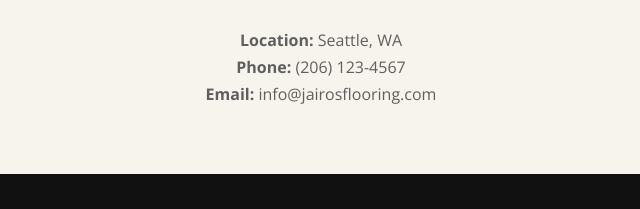
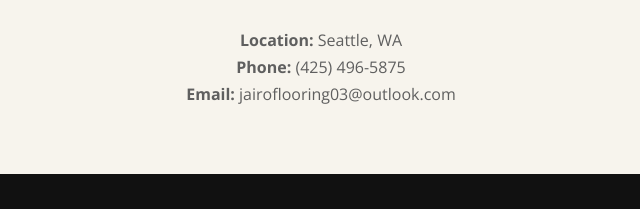
Before and after one commit to kevinbarra/jairooo, a website: page public/index_en.html in a window 1280 px wide. Shown: the part 4147-4356 px from the top of the page, 319-959 px from the left. Drawn offline with nearby package versions, Linux system fonts and the light colour scheme.

Commit message:
Update index_en.html

```diff
--- a/public/index_en.html
+++ b/public/index_en.html
@@ -100,7 +100,7 @@
       <button type="submit" class="btn">Send Message</button>
       <p id="formStatus" class="form-status" aria-live="polite"></p>
     </form>
-    <div class="info"><p><strong>Location:</strong> Seattle, WA</p><p><strong>Phone:</strong> (206) 123-4567</p><p><strong>Email:</strong> info@jairosflooring.com</p></div>
+    <div class="info"><p><strong>Location:</strong> Seattle, WA</p><p><strong>Phone:</strong> (425) 496-5875</p><p><strong>Email:</strong> jairoflooring03@outlook.com</p></div>
   </section>
 
   <footer><p>&copy; 2025 Jairo’s Flooring. All rights reserved.</p></footer>
```
